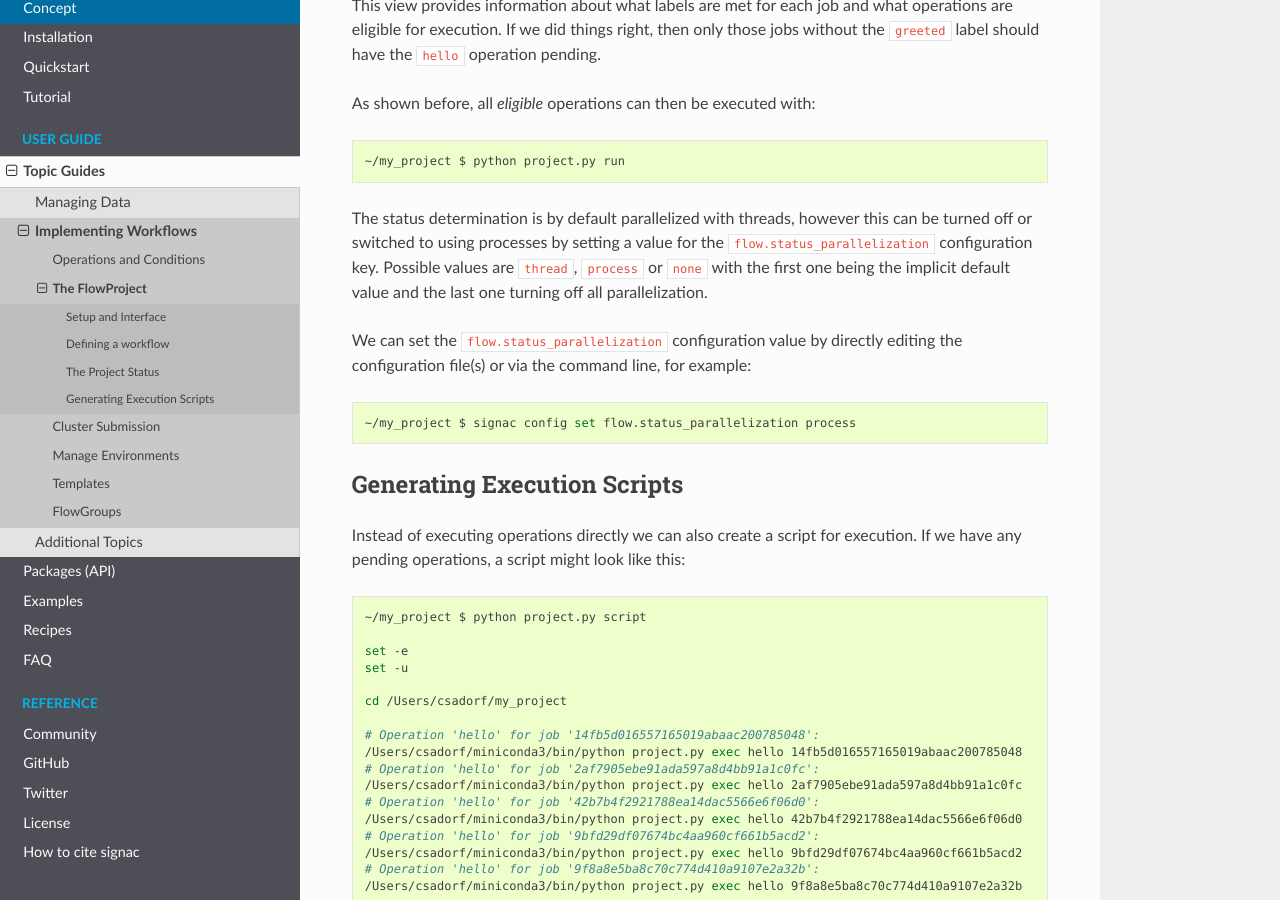
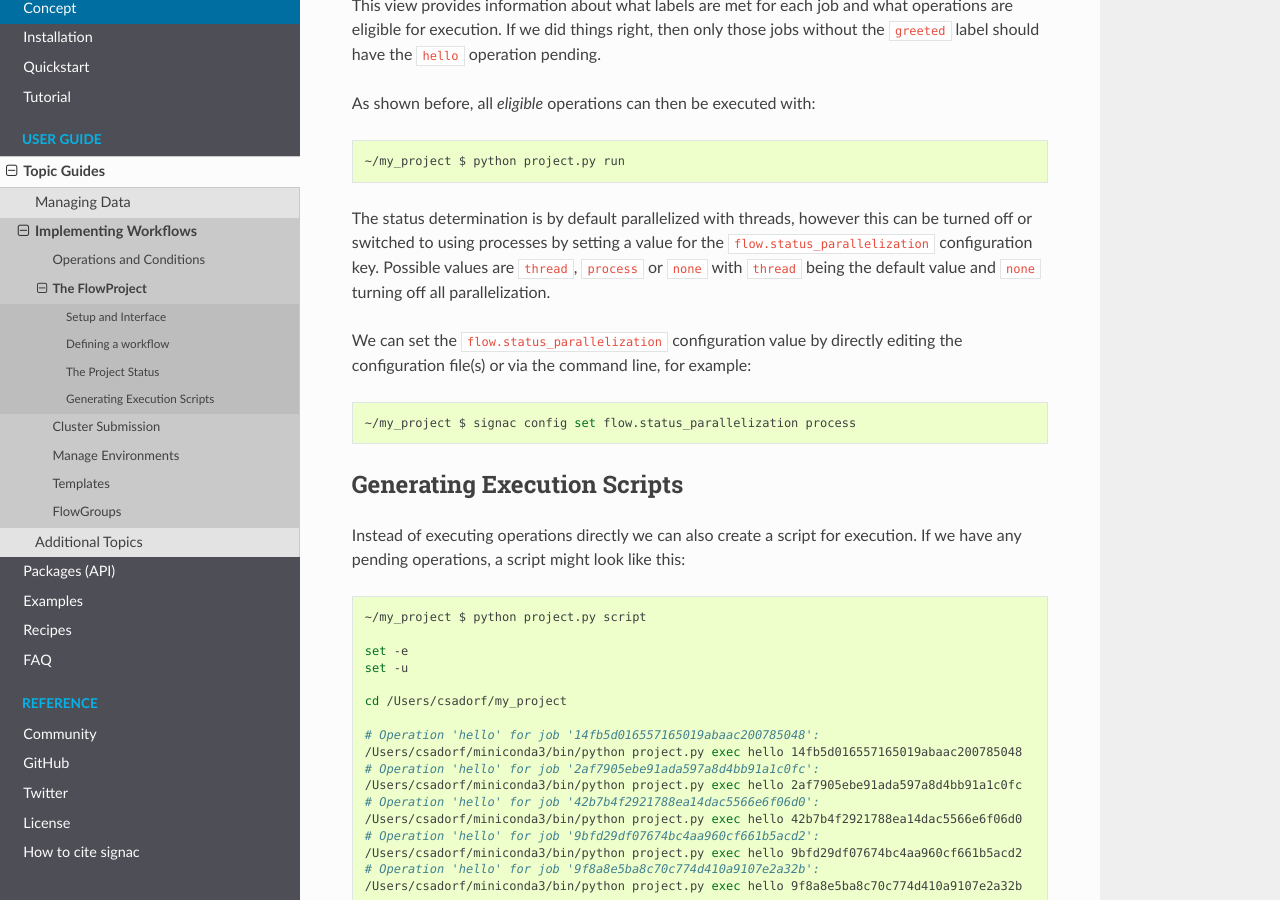
Before and after one commit to glotzerlab/signac-docs, a Sphinx documentation site: the page built from docs/source/flow-project.rst, in a window 1280 px wide and 900 px high, scrolled down 4120 px. Built offline with Sphinx 7.4.7 and the Read the Docs theme 2.0.0, drawn with Linux system fonts in a browser that asks for light colours.

Commit message:
Update for clarity
Co-authored-by: Alyssa Travitz <31974495+atravitz@users.noreply.github.com>

```diff
--- a/docs/source/flow-project.rst
+++ b/docs/source/flow-project.rst
@@ -215,7 +215,7 @@ As shown before, all *eligible* operations can then be executed with:
     ~/my_project $ python project.py run
 
 The status determination is by default parallelized with threads, however this can be turned off or switched to using processes by setting a value for the ``flow.status_parallelization`` configuration key.
-Possible values are ``thread``, ``process`` or ``none`` with the first one being the implicit default value and the last one turning off all parallelization.
+Possible values are ``thread``, ``process`` or ``none`` with ``thread`` being the default value and ``none`` turning off all parallelization.
 
 We can set the ``flow.status_parallelization`` configuration value by directly editing the configuration file(s) or via the command line, for example:
 
```
